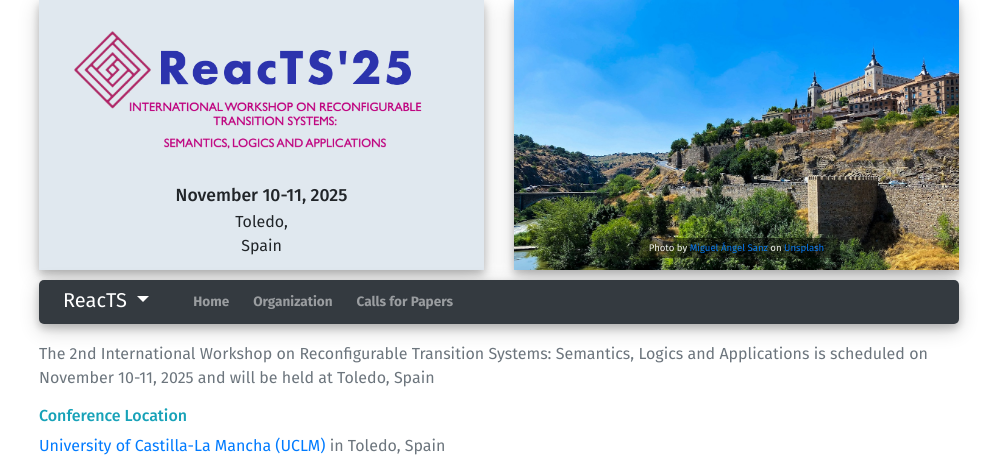
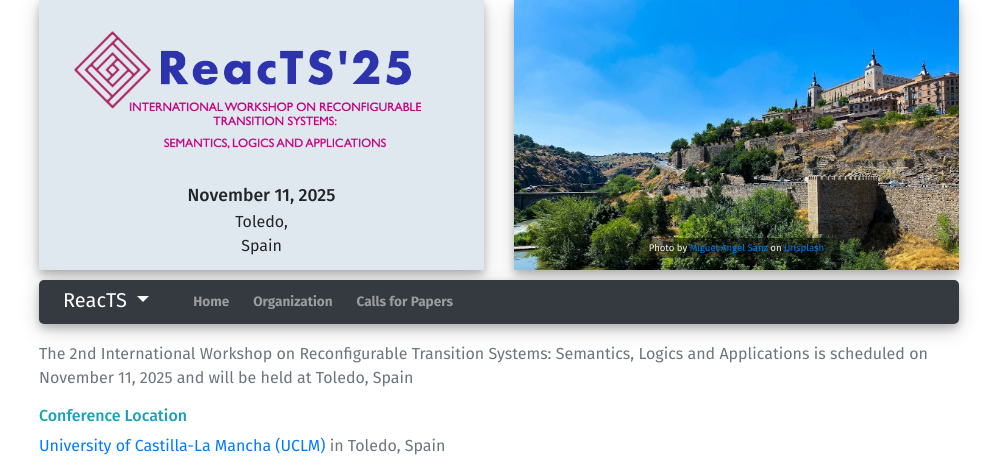
Before and after one commit to reacts-workshop/2025, a Jekyll site: the page built from venue.html, in a window 1280 px wide. Shown: the top 474 px of the page, without its empty margins (141-1138 px from the left). Built offline with Jekyll 4.4.1, drawn with Linux system fonts in a browser that asks for light colours.

Commit message:
Update conference.yml -- just 11 Nov

```diff
--- a/_data/conference.yml
+++ b/_data/conference.yml
@@ -10,7 +10,7 @@ full_title: "2nd International Workshop on Reconfigurable Transition Systems: Se
 short_title: ReacTS Workshop
 
 year: 2025
-date: November 10-11, 2025
+date: November 11, 2025
 
 location: Toledo
 country: Spain
```
